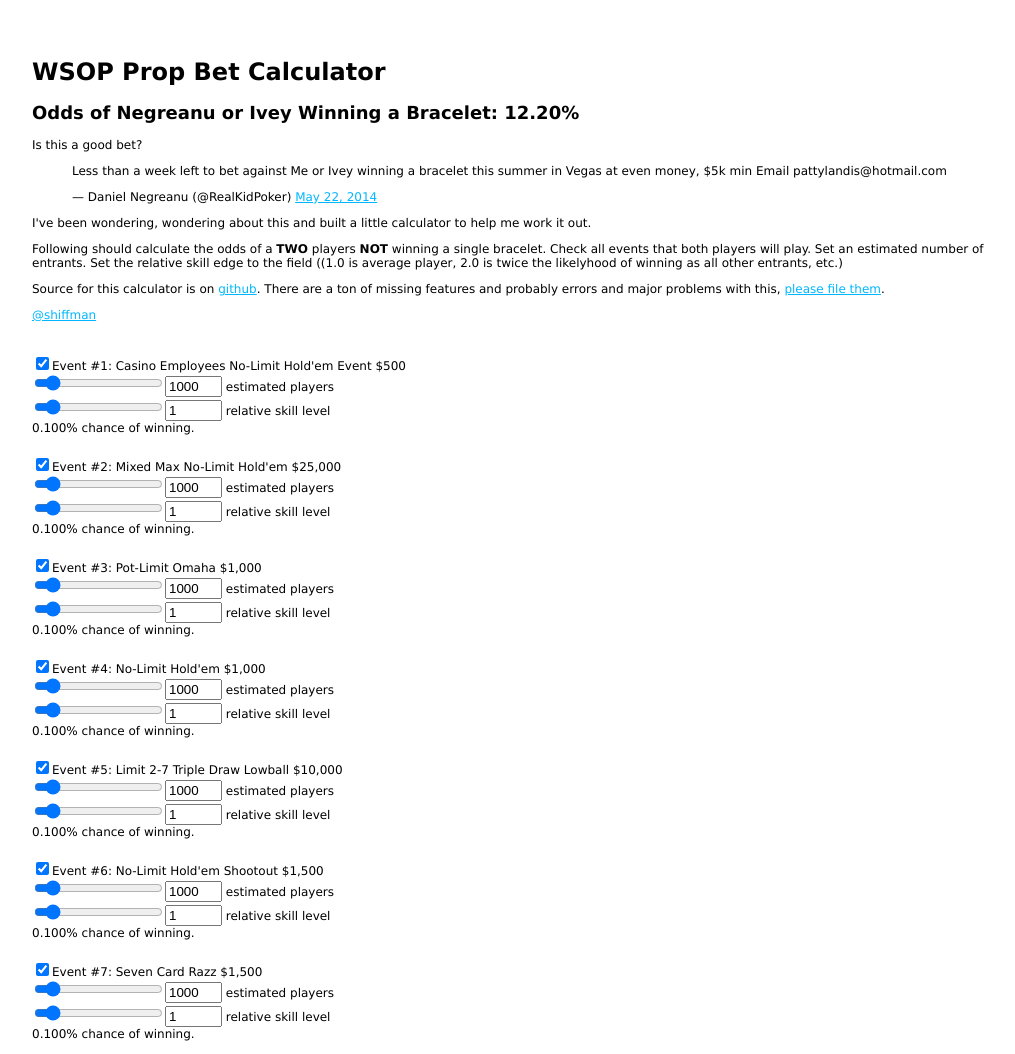
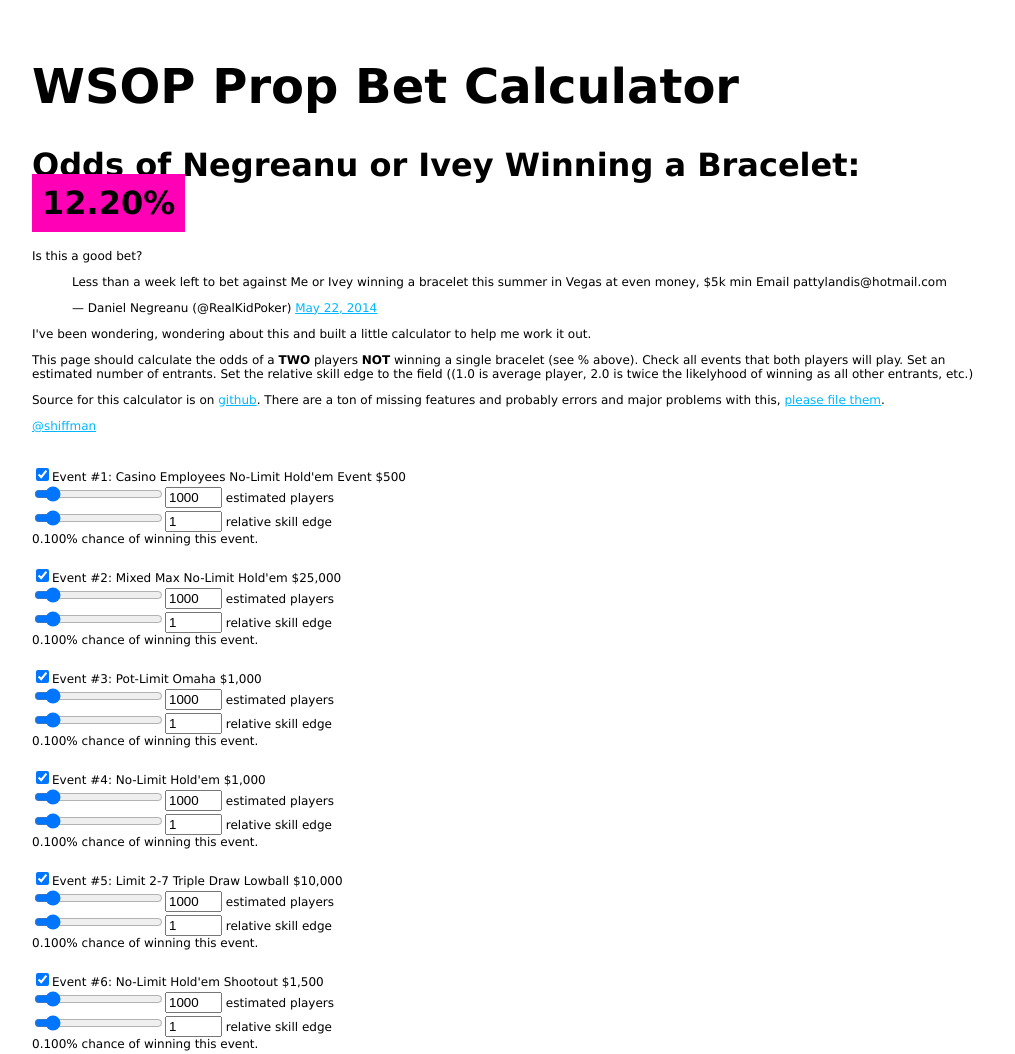
Before and after one commit to shiffman/wsop, a plain HTML site: page index.html in a window 1280 px wide. Shown: the top 1054 px of the page, without its empty margins (126-1141 px from the left). Drawn offline with Linux system fonts and the light colour scheme.

Commit message:
design tweaks

```diff
--- a/index.html
+++ b/index.html
@@ -20,7 +20,7 @@
 
 <p>I've been wondering, wondering about this and built a little calculator to help me work it out.</p>
 
-<p>Following should calculate the odds of a <strong>TWO</strong> players <strong>NOT</strong> winning a single bracelet.  Check all events that both players will play.  Set an estimated number of entrants.  Set the relative skill edge to the field ((1.0 is average player, 2.0 is twice the likelyhood of winning as all other entrants, etc.)</p>
+<p>This page should calculate the odds of a <strong>TWO</strong> players <strong>NOT</strong> winning a single bracelet (see % above).  Check all events that both players will play.  Set an estimated number of entrants.  Set the relative skill edge to the field ((1.0 is average player, 2.0 is twice the likelyhood of winning as all other entrants, etc.)</p>
 
 <p>
 Source for this calculator is on <a href="https://github.com/shiffman/wsop">github</a>.  There are a ton of missing features and probably errors and major problems with this, <a href="https://github.com/shiffman/wsop/issues">please file them</a>.
--- a/style.css
+++ b/style.css
@@ -4,6 +4,20 @@ body {
   padding-left: 150px;
   padding-right: 150px;
   font: 12px "Lucida Grande", Helvetica, Arial, sans-serif;
+}
+
+h1 {
+  font-size: 36pt;
+}
+
+h2 {
+  font-size: 24pt;
+}
+
+#thisisit {
+  display: inline;
+  padding: 10px;
+  background-color: #FF00B7;
 }
 
 a {
--- a/wsop.js
+++ b/wsop.js
@@ -45,7 +45,7 @@ var recalculate = function() {
   var winning = 100*(1-notwinning);
 
   var showodds = document.getElementById('finalodds');
-  showodds.innerHTML = 'Odds of Negreanu or Ivey Winning a Bracelet: ' + winning.toFixed(2) + '%';
+  showodds.innerHTML = 'Odds of Negreanu or Ivey Winning a Bracelet: <div id="thisisit">' + winning.toFixed(2) + '%</div>';
 
 };
 
@@ -57,7 +57,7 @@ var winningProb = function(i) {
   var players = Number(field.value);
   var edge = Number(skill.value);
   var prob = 100*((1*edge)/(players+(edge-1)));
-  odds.innerHTML = prob.toFixed(3) + '% chance of winning.';
+  odds.innerHTML = prob.toFixed(3) + '% chance of winning this event.';
   return prob/100;
 };
 
@@ -124,7 +124,7 @@ window.onload = function() {
 
     skill.appendChild(skilltxt);
 
-    skill.innerHTML += ' relative skill level ';
+    skill.innerHTML += ' relative skill edge ';
 
 
 
```
